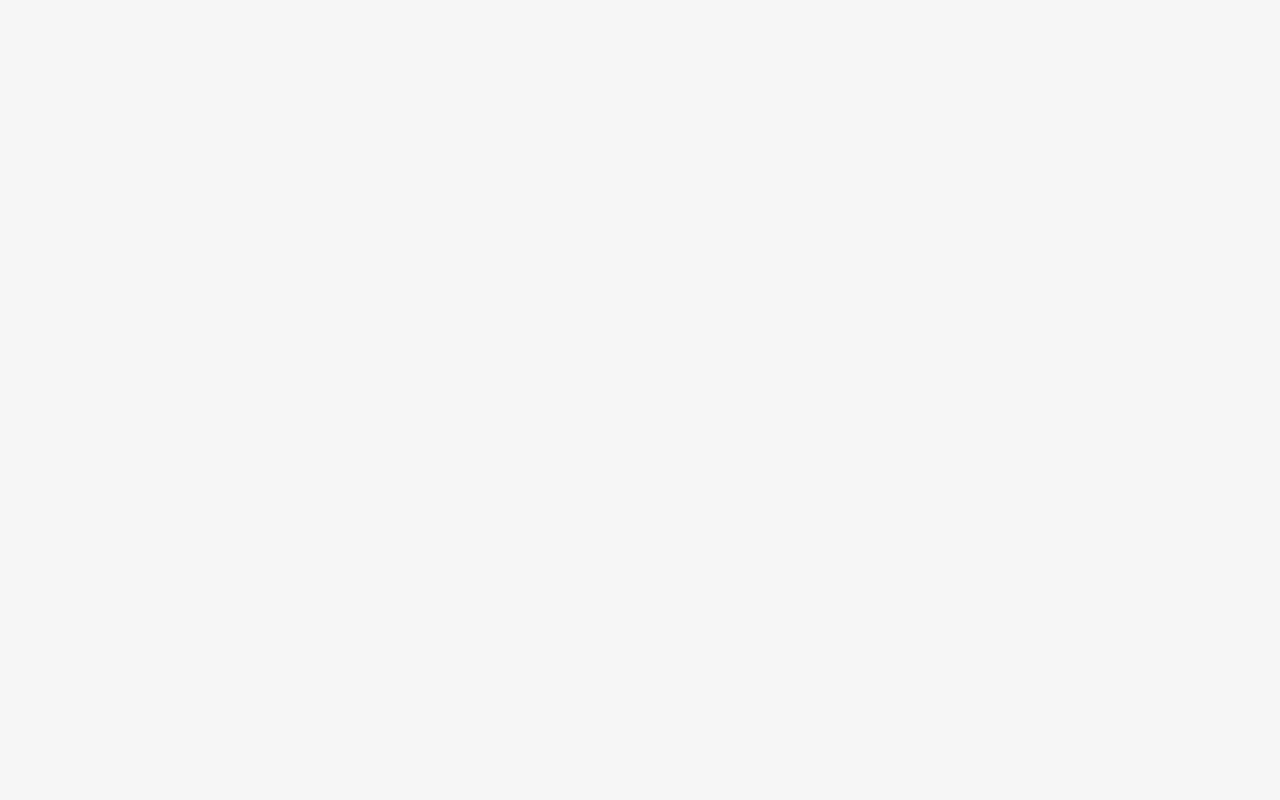
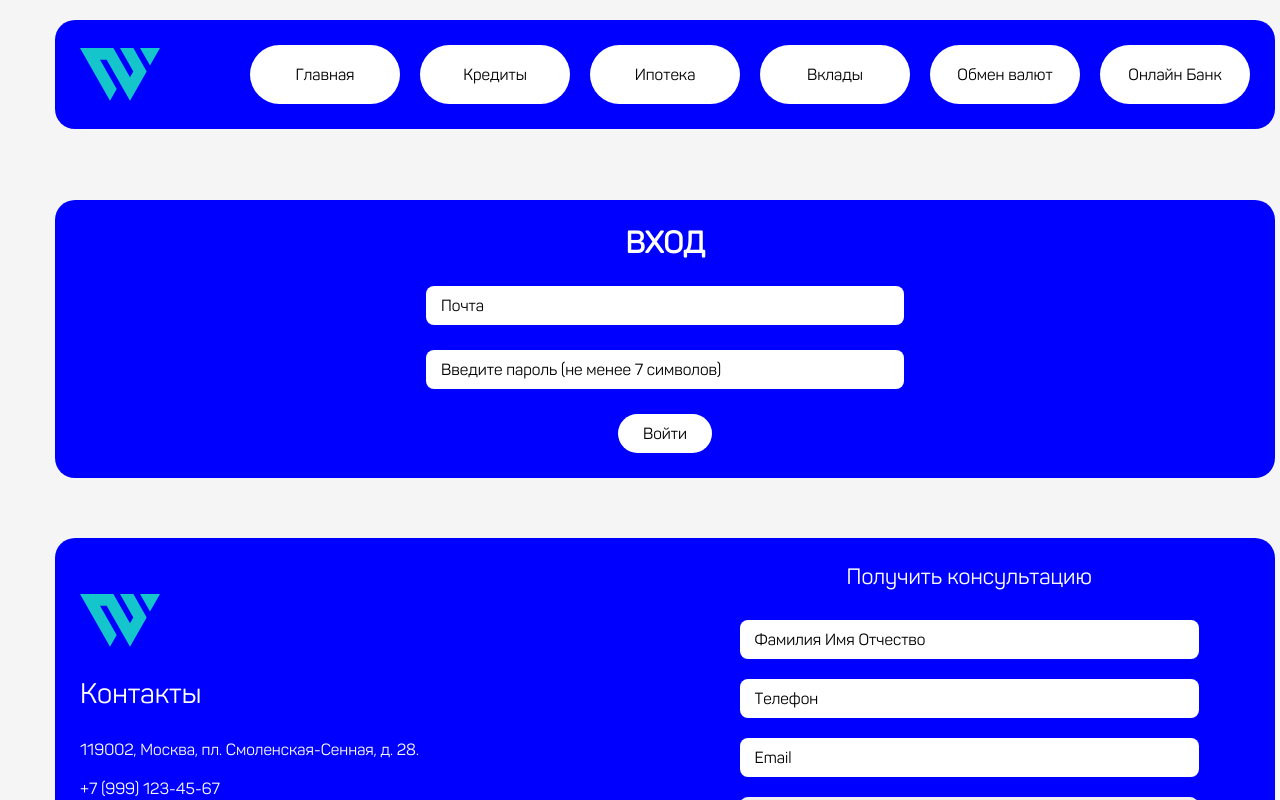
Before and after one commit to maxbelovcz/Vue3-bank-app-test, a Vue app: page /login in a window 1280 px wide. Before the commit this address had no page. Shown: the top 800 px of the page. Built offline with nearby package versions, Linux system fonts and the light colour scheme.

Commit message:
add login

```diff
--- a/src/apiConfig.js
+++ b/src/apiConfig.js
@@ -40,10 +40,29 @@ export const sendFormData = async (formData) => {
         }
 
         const responseData = await response.json();
-        alert('Регистрация прошла успешно');
 
         return responseData;
     } catch (error) {
         throw new Error('Ошибка отправки запроса:');
     }
 };
+
+export const login = async (email, password) => {
+    try {
+        const response = await fetch(`${apiList.apiUrl}${apiList.login}?email=${email}&password=${password}`, {
+            method: 'POST',
+            headers: {
+                'Content-Type': 'application/json'
+            }
+        });
+
+        if (!response.ok) {
+            throw new Error('Ошибка во время авторизации');
+        }
+
+        const data = await response.json();
+        return data;
+    } catch (error) {
+        throw new Error('Ошибка отправки запроса:');
+    }
+};
--- a/src/apiConstants.js
+++ b/src/apiConstants.js
@@ -4,5 +4,6 @@ export const apiList = {
     specialEndpoint: 'api/special',
     newsEndpoint: 'api/news?page=',
     currentPage: 1,
-    register: 'api/auth/register'
+    register: 'api/auth/register',
+    login: 'api/auth/login'
 };
--- /dev/null
+++ b/src/assets/scss/login.scss
@@ -0,0 +1,79 @@
+.login {
+    position: relative;
+    max-width: 100%;
+    padding: 200px 0px 40px 0px;
+}
+.login-wrapper {
+    display: flex;
+    align-items: center;
+    justify-content: center;
+    width: 100%;
+    padding: 25px;
+    background-color: blue;
+    border-radius: 20px;
+}
+.login-form {
+    display: flex;
+    position: relative;
+    width: 50%;
+    flex-direction: column;
+    align-items: center;
+    gap: 25px;
+    & h2 {
+        color: white;
+        font-family: $PantonRegular;
+        font-size: 30px;
+        font-style: normal;
+        line-height: normal;
+        text-transform: uppercase;
+    }
+    & input {
+        border: none;
+        outline: none;
+        border-radius: 8px;
+        padding: 10px 15px;
+        width: calc(80% - 20px);
+        color: black;
+        font-family: $PantonRegular;
+        font-size: 16px;
+        font-style: normal;
+        line-height: normal;
+    }
+    & input::placeholder{
+        color: black;
+        font-family: $PantonRegular;
+        font-size: 16px;
+        font-style: normal;
+        line-height: normal;
+    }
+    & input:focus::placeholder{
+        color: transparent;
+    }
+    & button{
+        border: none;
+        outline: none;
+        display: flex;
+        align-items: center;
+        justify-content: center;
+        background-color: white;
+        color: black;
+        font-family: $PantonRegular;
+        font-size: 16px;
+        font-style: normal;
+        line-height: normal;
+        padding: 10px 25px;
+        border-radius: 20px;
+        transition: all 0.3s ease-in;
+        cursor: pointer;
+        &:hover{
+            background-color: green;
+            color: white;
+            transition: all 0.3s ease-in;
+        }
+        &:active{
+            background-color: yellow;
+            color: black;
+            transition: all 0.3s ease-in;
+        }
+    }
+}
--- a/src/assets/scss/main.scss
+++ b/src/assets/scss/main.scss
@@ -56,3 +56,5 @@ body._lock{
 @import './news-page.scss';
 /*---------------------------------------------register------------------------------------*/
 @import './register.scss';
+/*---------------------------------------------login---------------------------------------*/
+@import './login.scss';
--- /dev/null
+++ b/src/pages/Login.vue
@@ -0,0 +1,49 @@
+<template>
+    <div class="wrapper">
+        <Header />
+        <main class="page">
+            <section class="login">
+                <div class="container">
+                    <div class="login-wrapper">
+                        <form class="login-form" @submit.prevent="login">
+                            <h2>Вход</h2>
+                            <input type="email" name="email" id="login-email" placeholder="Почта" v-model="formLogin.email">
+                            <input type="password" name="password" id="login-password"
+                                placeholder="Введите пароль (не менее 7 символов)" v-model="formLogin.password">
+                            <button type="submit">Войти</button>
+                        </form>
+                    </div>
+                </div>
+            </section>
+        </main>
+        <Footer />
+    </div>
+</template>
+
+<script>
+import Header from '../components/Header.vue';
+import Footer from '../components/Footer.vue';
+
+export default {
+    name: 'Login',
+    components: {
+        Header,
+        Footer
+    },
+    data() {
+        return {
+            formLogin: {
+                email: '',
+                password: ''
+            }
+        };
+    },
+    methods: {
+        async login() {
+            await this.$store.dispatch('loginUser', { email: this.formLogin.email, password: this.formLogin.password });
+            this.formLogin.email = '';
+            this.formLogin.password = '';
+        }
+    }
+}
+</script>
--- a/src/pages/Register.vue
+++ b/src/pages/Register.vue
@@ -50,9 +50,9 @@ export default {
         async submitForm() {
             try {
                 const data = await sendFormData(this.formData);
-                alert('Successfully registered:', data);
+                alert('Регистрация прошла успешно:', data);
             } catch (error) {
-                alert('Error during registration:', error);
+                alert('Ошибка при регистрации:', error);
             }
         }
     }
--- a/src/router.js
+++ b/src/router.js
@@ -7,6 +7,7 @@ import Mortgage from './pages/Mortgage.vue';
 import onlineBank from './pages/onlineBank.vue';
 import News from './pages/News.vue';
 import Register from './pages/Register.vue';
+import Login from './pages/Login.vue';
 
 const routes = [
     {
@@ -49,6 +50,11 @@ const routes = [
         path: '/register',
         name: 'Register',
         component: Register
+    },
+    {
+        path: '/login',
+        name: 'Login',
+        component: Login
     }
 
 ]
--- a/src/store.js
+++ b/src/store.js
@@ -1,13 +1,14 @@
 // store.js
 import { createStore } from 'vuex';
-import { fetchSpecialsList, fetchNewsList } from './apiConfig';
+import { fetchSpecialsList, fetchNewsList, login } from './apiConfig';
 import { apiList } from './apiConstants';
 
 export default createStore({
     state: {
         specialsList: [],
         newsList: [],
-        showButton: true
+        showButton: true,
+        accessToken: ''
     },
     mutations: {
         setSpecialsList(state, data) {
@@ -18,6 +19,9 @@ export default createStore({
         },
         setShowButton(state, value) {
             state.showButton = value;
+        },
+        setAccessToken(state, token) {
+            state.accessToken = token;
         }
     },
     actions: {
@@ -45,10 +49,19 @@ export default createStore({
                 console.error(error);
             }
         },
+        async loginUser({ commit }, { email, password }) {
+            try {
+                const data = await login(email, password);
+                commit('setAccessToken', data.access_token);
+            } catch (error) {
+                console.error(error);
+            }
+        }
     },
     getters: {
         getSpecialsList: state => state.specialsList,
         getNewsList: state => state.newsList,
-        getShowButton: state => state.showButton
+        getShowButton: state => state.showButton,
+        accessToken: state => state.accessToken
     },
 });
```
